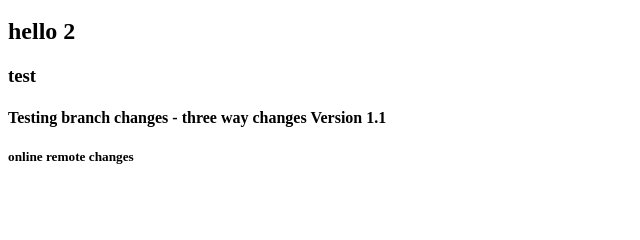
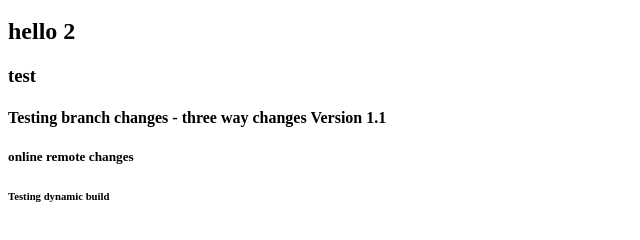
Before and after one commit to nileshdhiman/webtest, a plain HTML site: page index.html in a window 1280 px wide. Shown: the part 48-288 px from the top of the page, without its empty margins (0-640 px from the left). Drawn offline with Linux system fonts and the light colour scheme.

Commit message:
Update index.html

```diff
--- a/index.html
+++ b/index.html
@@ -3,3 +3,4 @@
 <h3> test</h3>
 <h4> Testing branch changes -  three way changes Version 1.1</h4>
 <h5> online remote changes</h5>
+<h6> Testing dynamic build</h6>
```
